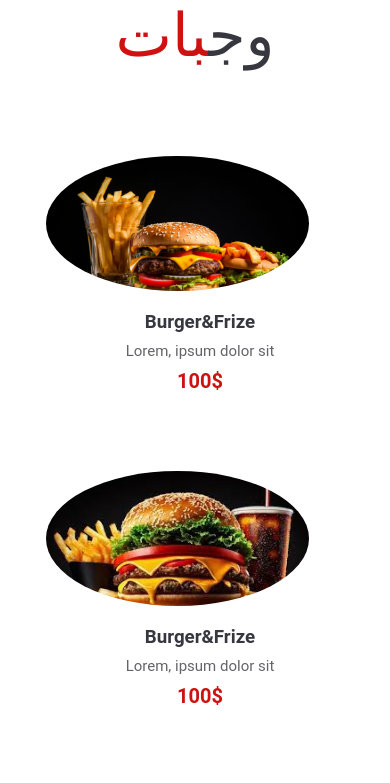
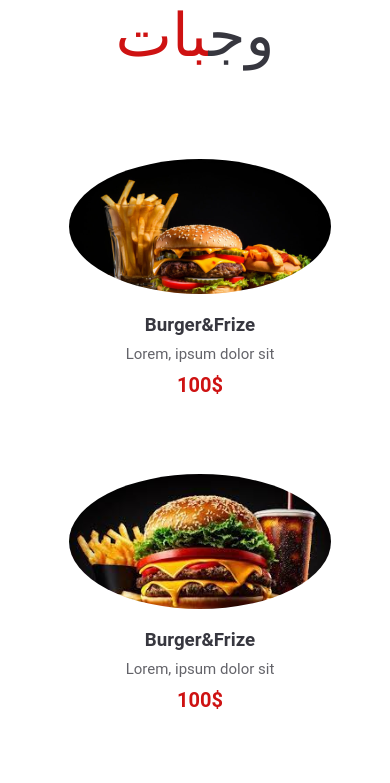
Before and after one commit to MohamedManaa/Food-Menu, a plain HTML site: page index.html in a window 390 px wide. Shown: the part 1172-1955 px from the top of the page. Drawn offline with Linux system fonts and the light colour scheme; a web font is replaced by a local one.

Commit message:
Add files via upload

```diff
--- a/FoodM.css
+++ b/FoodM.css
@@ -351,6 +351,15 @@ ul {
   border-radius: 50%;
   margin: 21px;
 }
+@media (max-width: 449px) {
+  .cards .container .card-1 {
+    display: flex;
+    justify-content: center;
+    align-items: center;
+    flex-direction: column;
+  }
+}
+
 .cards .container .card-1 .fod-img-2 {
   width: 75%;
   height: 51%;
```
